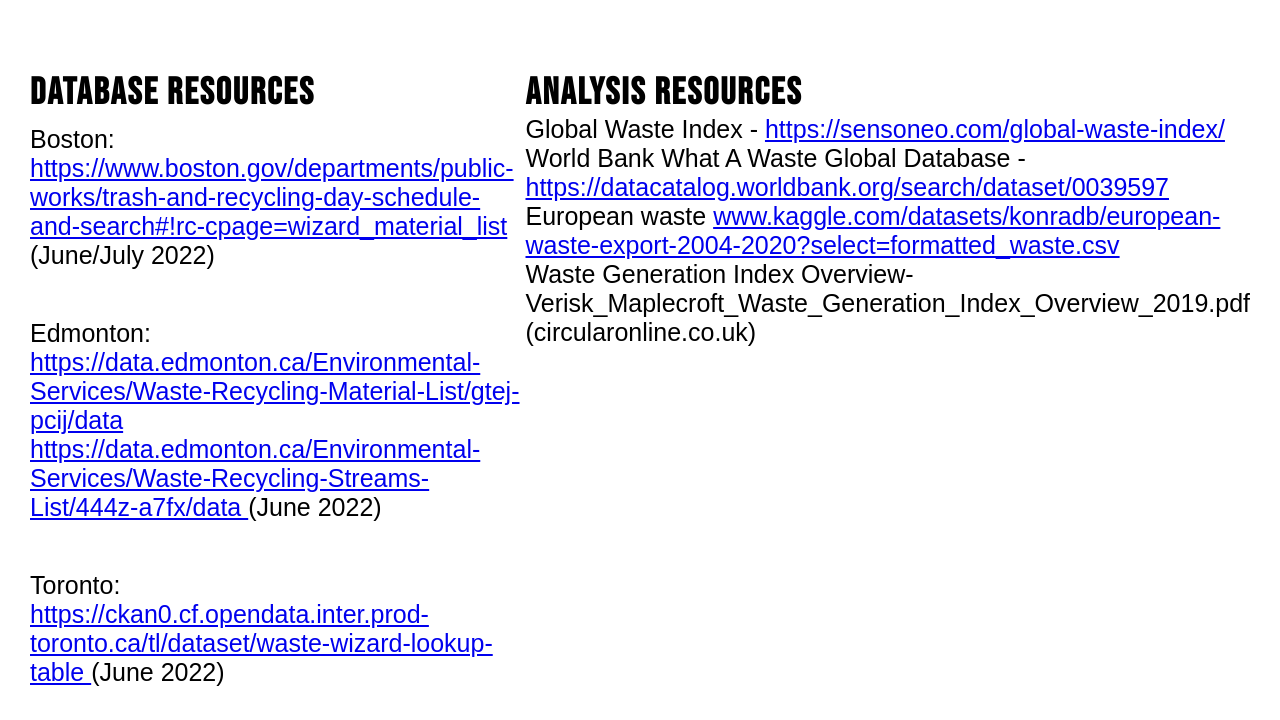
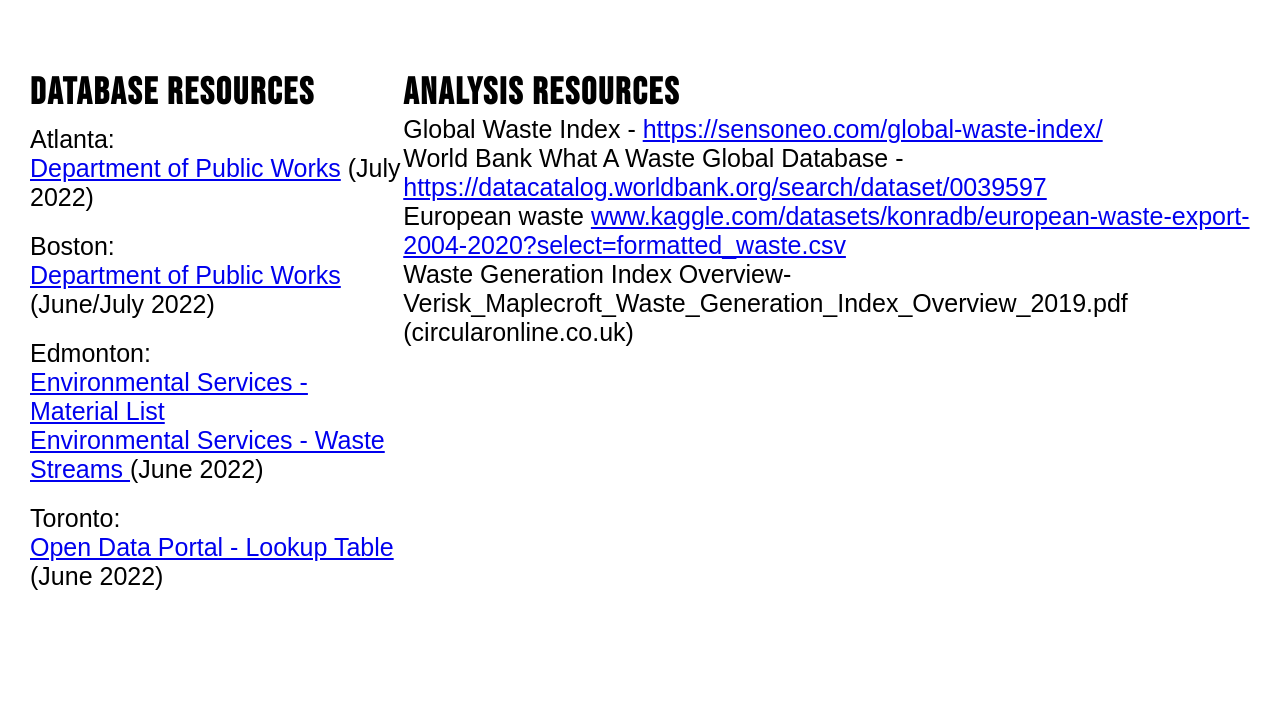
Before and after one commit to undineleopold/RecyclingHackathon, a Flask app: page /resources in a window 1280 px wide. Shown: the part 80-800 px from the top of the page. Run offline with Flask 2, Linux system fonts and the light colour scheme; some web fonts are replaced.

Commit message:
Update resources.html

```diff
--- a/flaskapp_cities/templates/resources.html
+++ b/flaskapp_cities/templates/resources.html
@@ -14,25 +14,30 @@
 
     <div class="database-resource">
         <h1>Database Resources</h1>
+         <p>Atlanta:<br>
+    <a href="https://www.atlantaga.gov/government/departments/public-works/recycling-program#!rc-cpage=wizard_material_list">
+    Department of Public Works</a> (July 2022)<br>
+
+ </p>
         <p>Boston:<br>
     <a href="https://www.boston.gov/departments/public-works/trash-and-recycling-day-schedule-and-search#!rc-cpage=wizard_material_list">
-    https://www.boston.gov/departments/public-works/trash-and-recycling-day-schedule-and-search#!rc-cpage=wizard_material_list</a> (June/July 2022)<br><br>
+    Department of Public Works</a> (June/July 2022)<br>
 
  </p>
  <p>
     Edmonton:<br>
     <a href="https://data.edmonton.ca/Environmental-Services/Waste-Recycling-Material-List/gtej-pcij/data">
-    https://data.edmonton.ca/Environmental-Services/Waste-Recycling-Material-List/gtej-pcij/data
+    Environmental Services - Material List
     </a><br>
     <a href="https://data.edmonton.ca/Environmental-Services/Waste-Recycling-Streams-List/444z-a7fx/data">
-    https://data.edmonton.ca/Environmental-Services/Waste-Recycling-Streams-List/444z-a7fx/data
+    Environmental Services - Waste Streams
     </a>
-    (June 2022)<br><br>
+    (June 2022)<br>
 </p>
 <p>
     Toronto:<br>
     <a href="https://ckan0.cf.opendata.inter.prod-toronto.ca/tl/dataset/waste-wizard-lookup-table">
-    https://ckan0.cf.opendata.inter.prod-toronto.ca/tl/dataset/waste-wizard-lookup-table
+    Open Data Portal - Lookup Table
     </a>
     (June 2022)
     </p>
```
